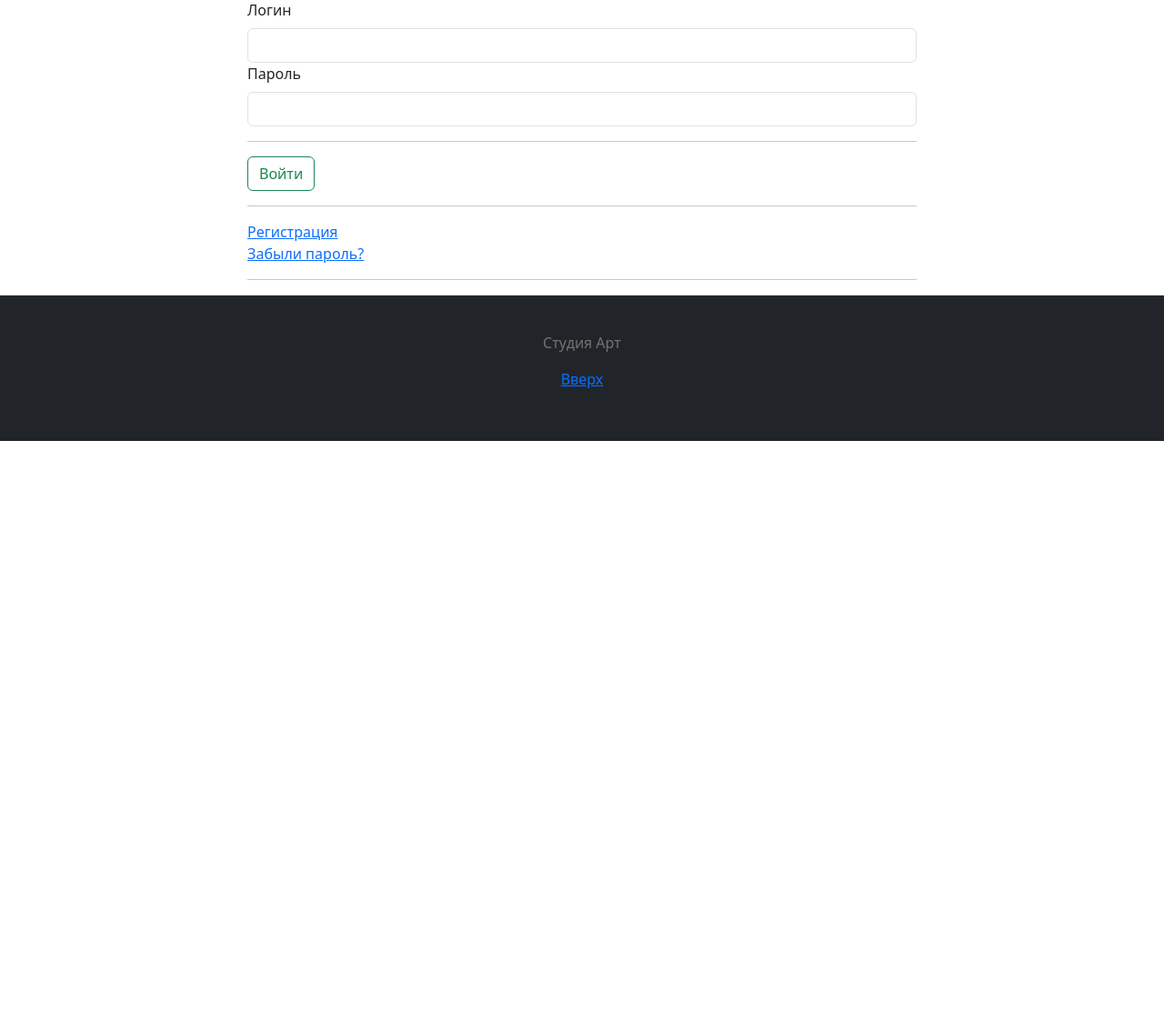
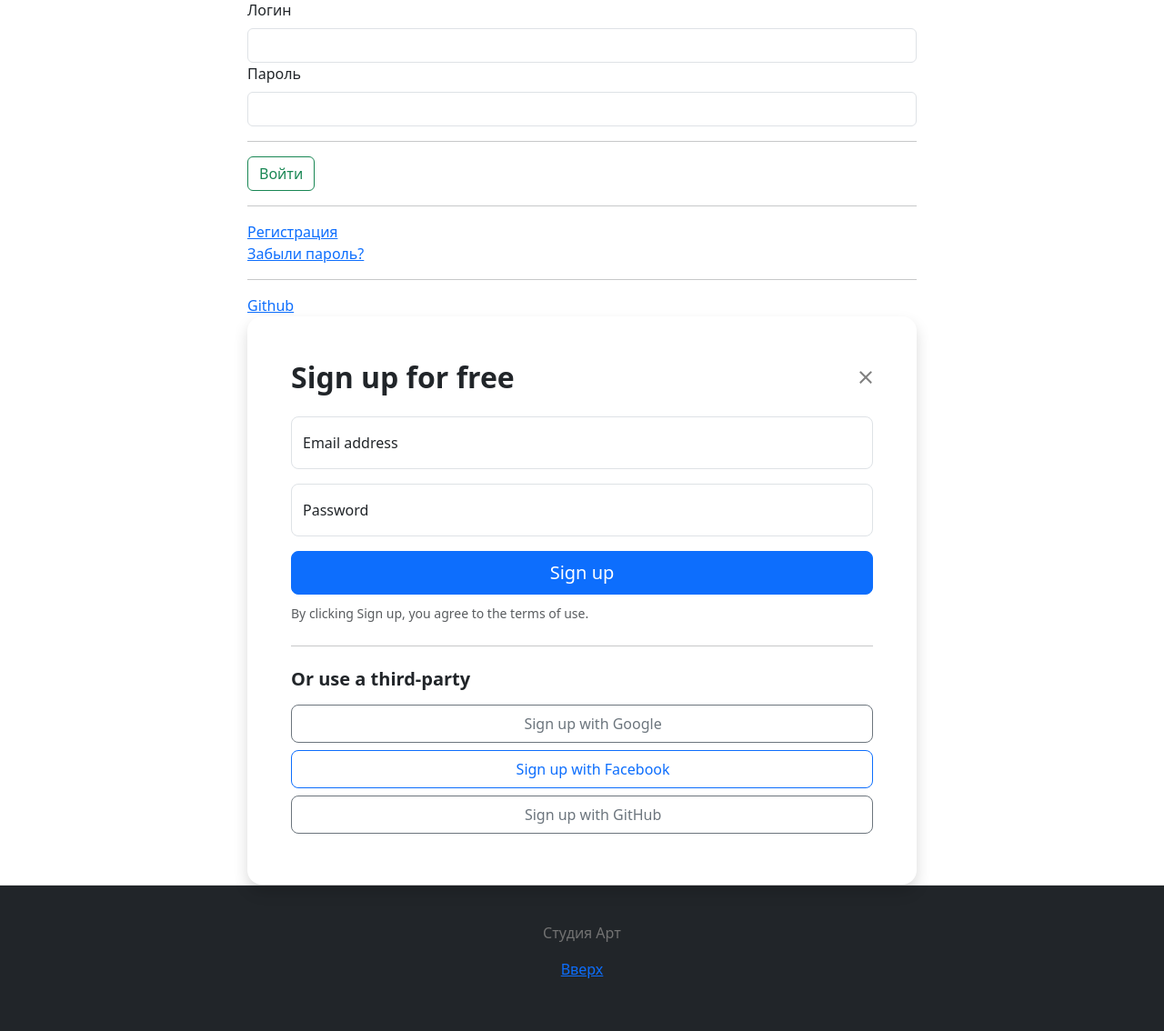
Before and after one commit to ArtemMaslyatnik/easyenglish, a Django app: page /users/login/ in a window 1280 px wide. Shown: the part 162-1296 px from the top of the page at 91% size. Before the commit the page ends 647 px from the top, so only its background shows below. Run offline with Django 4.2, Linux system fonts and the light colour scheme; parts of the project's set-up code (start-up, migrations or seed data) failed here and were passed over.

Commit message:
redesine login

```diff
--- a/EasyEnglish/config/urls.py
+++ b/EasyEnglish/config/urls.py
@@ -25,6 +25,7 @@ urlpatterns = [
     path('', include('ee.urls', namespace='ee')),
     path('api/', include('ee_api.urls', namespace='ee_api')),
     path('users/', include('users.urls', namespace="users")),
+    path('social-auth/', include('social_django.urls', namespace="social")),
 ]
 
 urlpatterns += static(settings.MEDIA_URL, document_root=settings.MEDIA_ROOT)
--- a/EasyEnglish/help.txt
+++ b/EasyEnglish/help.txt
@@ -64,3 +64,6 @@ docker compose exec easyenglish python manage.py loaddata db.csv
 
 проверка psql
 docker exec -it psgr psql -U postgres
+
+
+git reset HEAD~
--- a/EasyEnglish/templates/base_generic.html
+++ b/EasyEnglish/templates/base_generic.html
@@ -16,7 +16,7 @@
 
   <body>
     <div class="container">
-      {% block nav %}
+       {% block nav %}
         <nav class="navbar navbar-expand-lg navbar-dark bg-dark" aria-label="Offcanvas navbar large">
           <div class="container-fluid">
             <a class="navbar-brand" href="{% url 'ee:index' %}">Easy English</a>
--- a/EasyEnglish/users/templates/users/login.html
+++ b/EasyEnglish/users/templates/users/login.html
@@ -18,4 +18,35 @@
     <a class="d-flex align-items-center" href="{% url 'users:password_reset' %}">Забыли пароль?</a>
     <hr>
 </form>
+    <a href="{% url 'social:begin' 'github' %}">Github</a>
+<div class="modal-dialog">
+    <div class="modal-content rounded-4 shadow">
+        <div class="modal-header p-5 pb-4 border-bottom-0">
+            <h1 class="fw-bold mb-0 fs-2">Sign up for free</h1>
+            <button type="button" class="btn-close" data-bs-dismiss="modal" aria-label="Close"></button>
+        </div> <div class="modal-body p-5 pt-0">
+            <form class="">
+                <div class="form-floating mb-3">
+                    <input type="email" class="form-control rounded-3" id="floatingInput" placeholder="name@example.com">
+                    <label for="floatingInput">Email address</label>
+                </div> <div class="form-floating mb-3">
+                    <input type="password" class="form-control rounded-3" id="floatingPassword" placeholder="Password">
+                    <label for="floatingPassword">Password</label>
+                </div>
+                <button class="w-100 mb-2 btn btn-lg rounded-3 btn-primary" type="submit">Sign up</button>
+                <small class="text-body-secondary">By clicking Sign up, you agree to the terms of use.</small>
+                <hr class="my-4"> <h2 class="fs-5 fw-bold mb-3">Or use a third-party</h2>
+                <button class="w-100 py-2 mb-2 btn btn-outline-secondary rounded-3" type="submit"> <svg class="bi me-1" width="16" height="16" aria-hidden="true"><use xlink:href="#google"></use></svg>
+                Sign up with Google
+                </button>
+                <button class="w-100 py-2 mb-2 btn btn-outline-primary rounded-3" type="submit"> <svg class="bi me-1" width="16" height="16" aria-hidden="true"><use xlink:href="#facebook"></use></svg>
+                Sign up with Facebook
+                </button>
+                <button class="w-100 py-2 mb-2 btn btn-outline-secondary rounded-3" type="submit"> <svg class="bi me-1" width="16" height="16" aria-hidden="true"><use xlink:href="#github"></use></svg>
+                Sign up with GitHub
+                </button>
+            </form>
+        </div>
+    </div>
+</div>
 {% endblock %}
--- a/EasyEnglish/users/templates/users/register.html
+++ b/EasyEnglish/users/templates/users/register.html
@@ -15,4 +15,7 @@
     <button class="btn btn-outline-success" type="submit">Регистрация</button>
     <hr>
 </form>
+<a href="{% url 'social:begin' 'github' %}">Github</a>
+
+
 {% endblock %}
```
Also changed, not shown: EasyEnglish/config/settings.py (+24 -0 lines), 1 other file.
